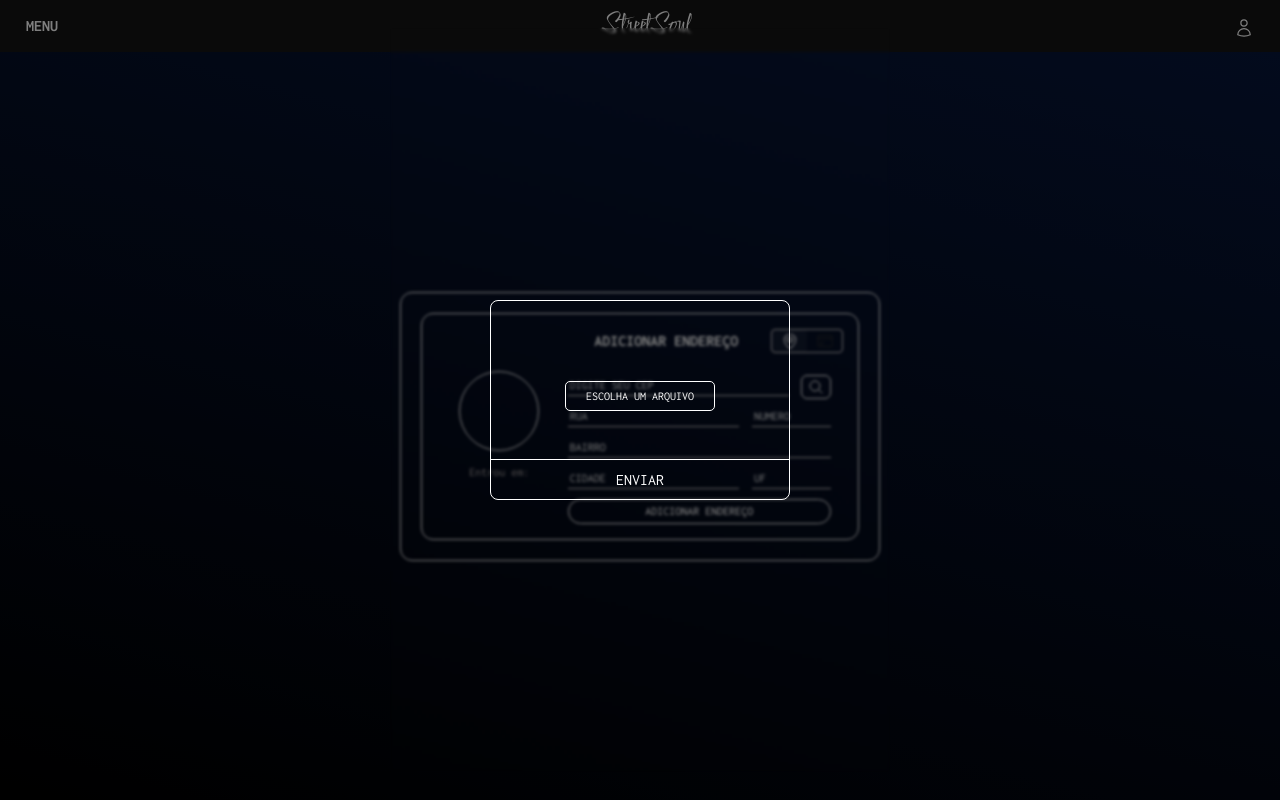
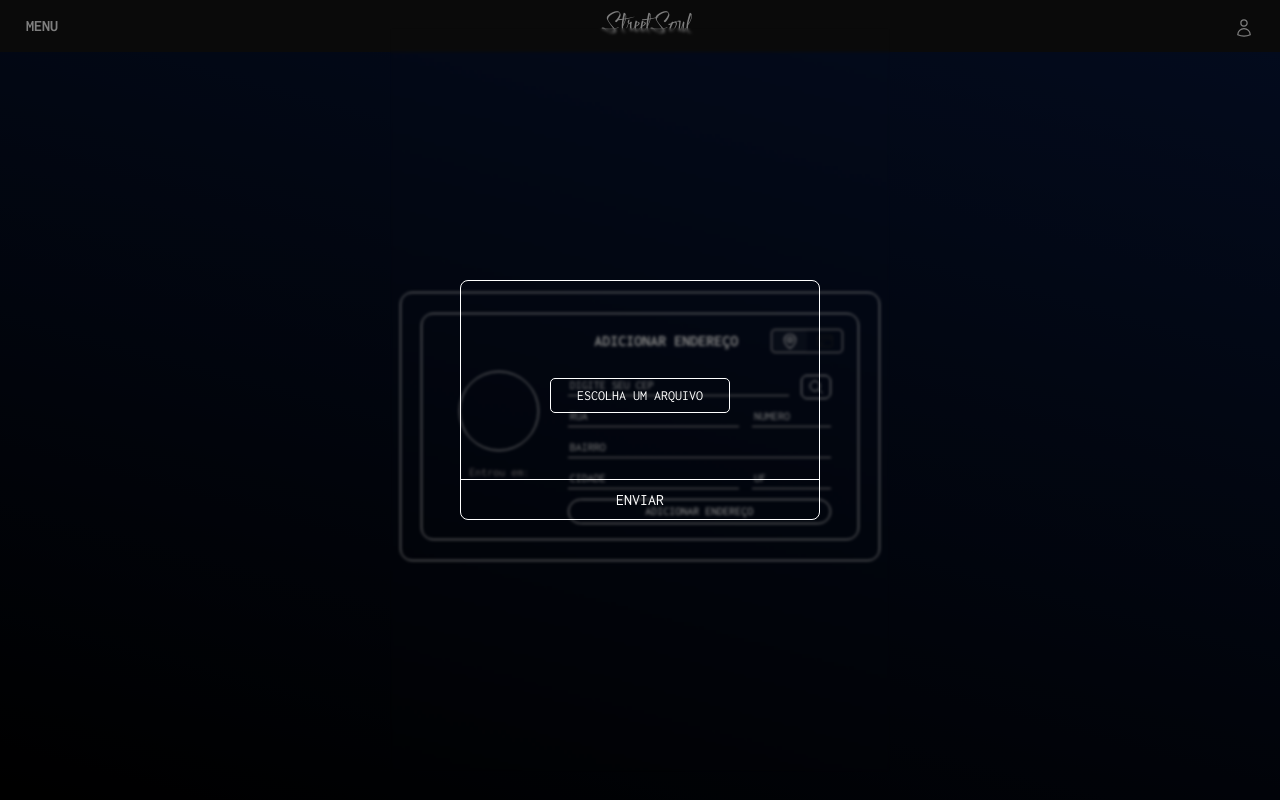
Before and after one commit to Burnninel/projectShopMVC, a PHP site: template views/site/account/account.php in a window 1280 px wide, after a click that opens the changed part. Run offline with PHP 8.4, Linux system fonts and the light colour scheme; the template is opened without the code that fills it, so the values that code supplies are empty; some libraries are stand-ins or nearby versions.

Commit message:
loading sucess upload img

```diff
--- a/assets/css/userAccount/modalUpload.css
+++ b/assets/css/userAccount/modalUpload.css
@@ -12,11 +12,10 @@
   justify-content: center;
   background-color: transparent;
   flex-direction: column;
-
   border: 1px #fff solid;
   padding: 20px;
-  width: 300px;
-  height: 200px;
+  width: 360px;
+  height: 240px;
 }
 
 .formContent {
@@ -40,7 +39,7 @@
 #nameImgProfile {
   color: #fff;
   text-transform: uppercase;
-    font-size: 12px;
+  font-size: 14px;
 }
 
 #fileSelectedName {
@@ -53,10 +52,10 @@
   justify-content: center;
   align-items: center;
   cursor: pointer;
-  height: 30px;
-  width: 150px;
-  margin-bottom: 8px;
-  font-size: 12px;
+  height: 35px;
+  width: 180px;
+  margin-bottom: 10px;
+  font-size: 14px;
   color: #fff;
   text-transform: uppercase;
   border: 1px #fff solid;
@@ -73,7 +72,7 @@
   text-transform: uppercase;
   background-color: transparent;
   color: #fff;
-  border-top: 1px #fff solid;;
+  border-top: 1px #fff solid;
   width: 100%;
   height: 40px;
   border-radius: 0px 0px 8px 8px;
@@ -84,3 +83,17 @@
 .buttonSubmitForm:hover {
   background-color: #ffffff0d;
 }
+
+#svgSuccessUploadImgProfile {
+  height: 80px;
+  width: 80px;
+  color: #22ff00;
+}
+
+#successUploadImgProfile {
+  text-transform: uppercase;
+  text-align: center;
+  color: #22ff00;
+  font-size: 14px;
+  font-weight: 700;
+}
--- a/assets/js/site/userAccount/imgProfile.js
+++ b/assets/js/site/userAccount/imgProfile.js
@@ -1,11 +1,11 @@
 $(document).ready(function() {
     $('#upImgProfile').on('change', function(event) {
-        var selectedFile = event.target.files[0]; // Pega o arquivo selecionado
+        var selectedFile = event.target.files[0];
 
         if (selectedFile) {
             var fileName = selectedFile.name;
             if (fileName.length > 22) {
-                fileName = fileName.substring(0, 22) + '...'; // Limita o nome a 15 caracteres
+                fileName = fileName.substring(0, 22) + '...';
             }
             $('#elementsFormImgProfile').append(`<span id="nameImgProfile">Arquivo: <span id="fileSelectedName">${fileName}</span> </span>`)
         }
@@ -26,7 +26,30 @@ function handleSubmitImg() {
         processData: false,
         contentType: false,
         complete: function (response) {
-            console.log('back: ' + response);
+            if(response.responseJSON.result == true) {
+                setTimeout(function() {
+                    $('#modalUploadPhoto').html(`
+                        <div class="spinner-border" role="status">
+                            <span class="visually-hidden">Loading...</span>
+                        </div>`
+                    )
+                })
+
+                setTimeout(function() {
+                    $('#modalUploadPhoto').html(`
+                        <svg  id="svgSuccessUploadImgProfile" xmlns="http://www.w3.org/2000/svg" fill="none" viewBox="0 0 24 24" stroke-width="1.5" stroke="currentColor" class="w-6 h-6">
+                            <path stroke-linecap="round" stroke-linejoin="round" d="M9 12.75L11.25 15 15 9.75M21 12a9 9 0 11-18 0 9 9 0 0118 0z" />
+                        </svg>
+                        <span id="successUploadImgProfile">Imagem de perfil atualizada!</span>
+                    `);
+                    $('#modalUploadPhoto').css('border-color', '#22ff00')
+                    $('#modalUploadPhoto').css('background-color', '#2bff0007')
+                }, 1200)
+
+                setTimeout(function() {
+                    window.location.href = 'http://localhost/shopMVC/account';
+                }, 2300)
+            }
         }
     });
 
```
Lines whose indentation alone changed are shown as unchanged.
